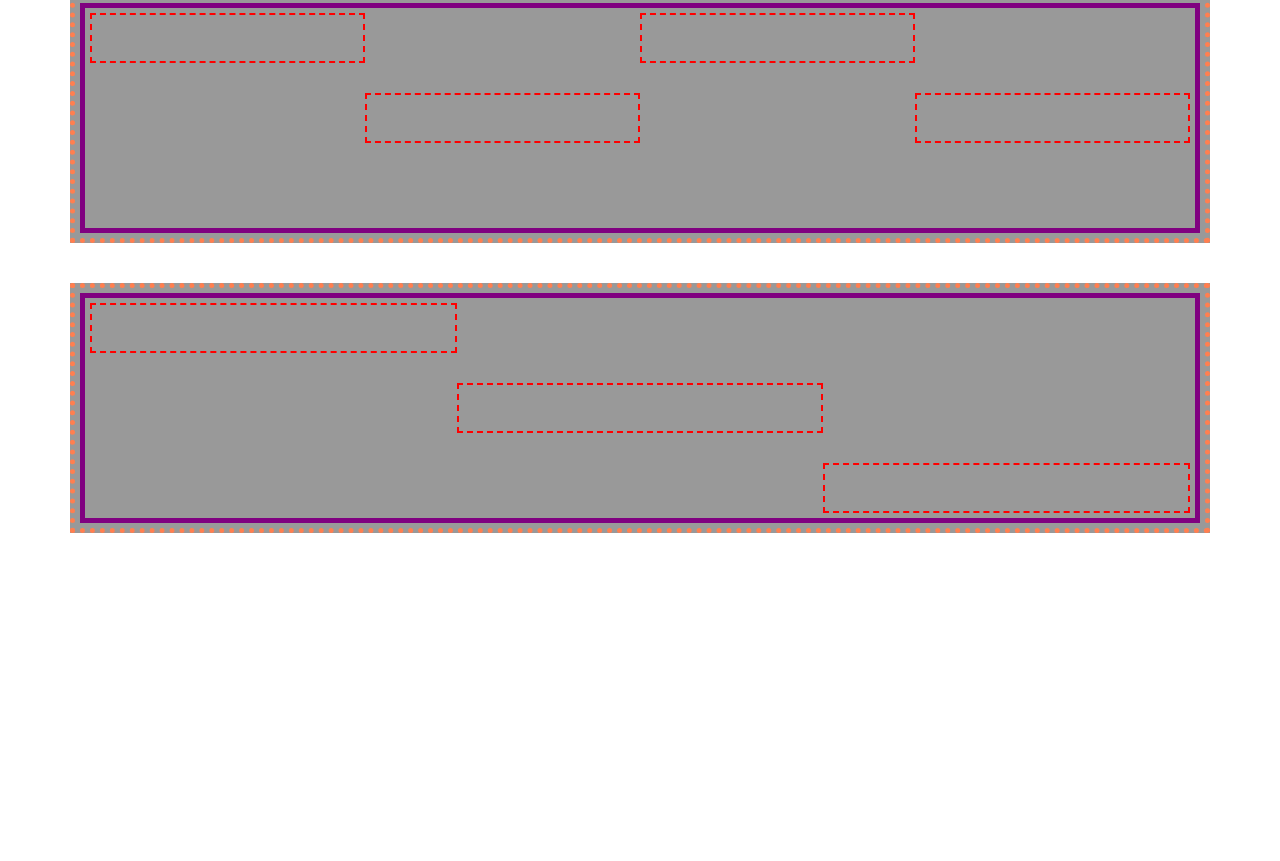
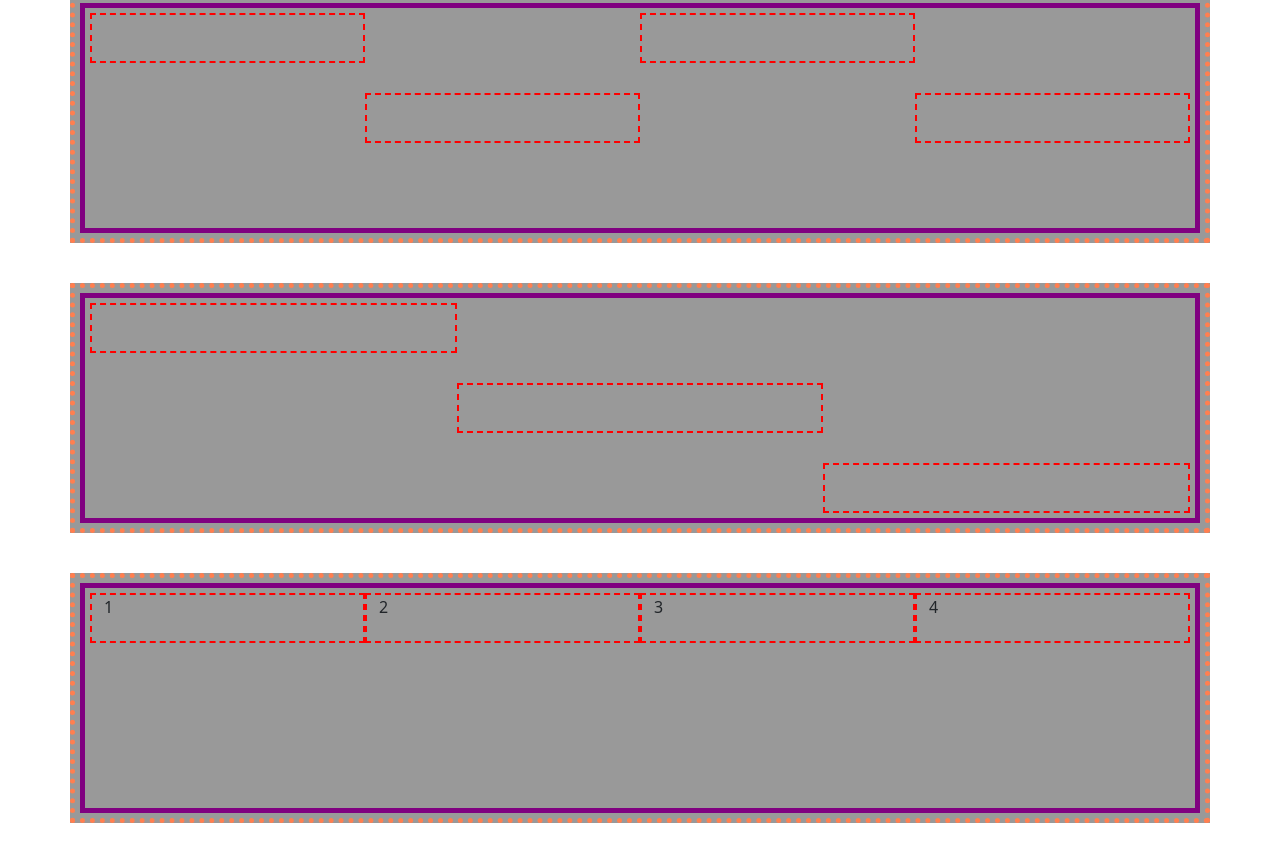
Before and after one commit to Thiago11112000/Curso-BootStrap-5, a plain HTML site: page 3_LAOUT/1_aulas/index.html in a window 1280 px wide. Shown: the part 3509-4370 px from the top of the page. Before the commit the page ends 4082 px from the top, so only its background shows below. Drawn offline with nearby package versions, Linux system fonts and the light colour scheme.

Commit message:
Ordem dos elementos

```diff
--- a/3_LAOUT/1_aulas/index.html
+++ b/3_LAOUT/1_aulas/index.html
@@ -172,6 +172,17 @@
                 </div>
             </div>
 
+            <!---------Ordem-->
+
+            <div class="container vertical">
+                <div class="row">
+                    <div class="col-3 order-3">3</div>
+                    <div class="col-3 order-1">1</div>
+                    <div class="col-3 order-4">4</div>
+                    <div class="col-3 order-2">2</div>
+                </div>
+            </div>
+
 
 </body>
 </html>
```
